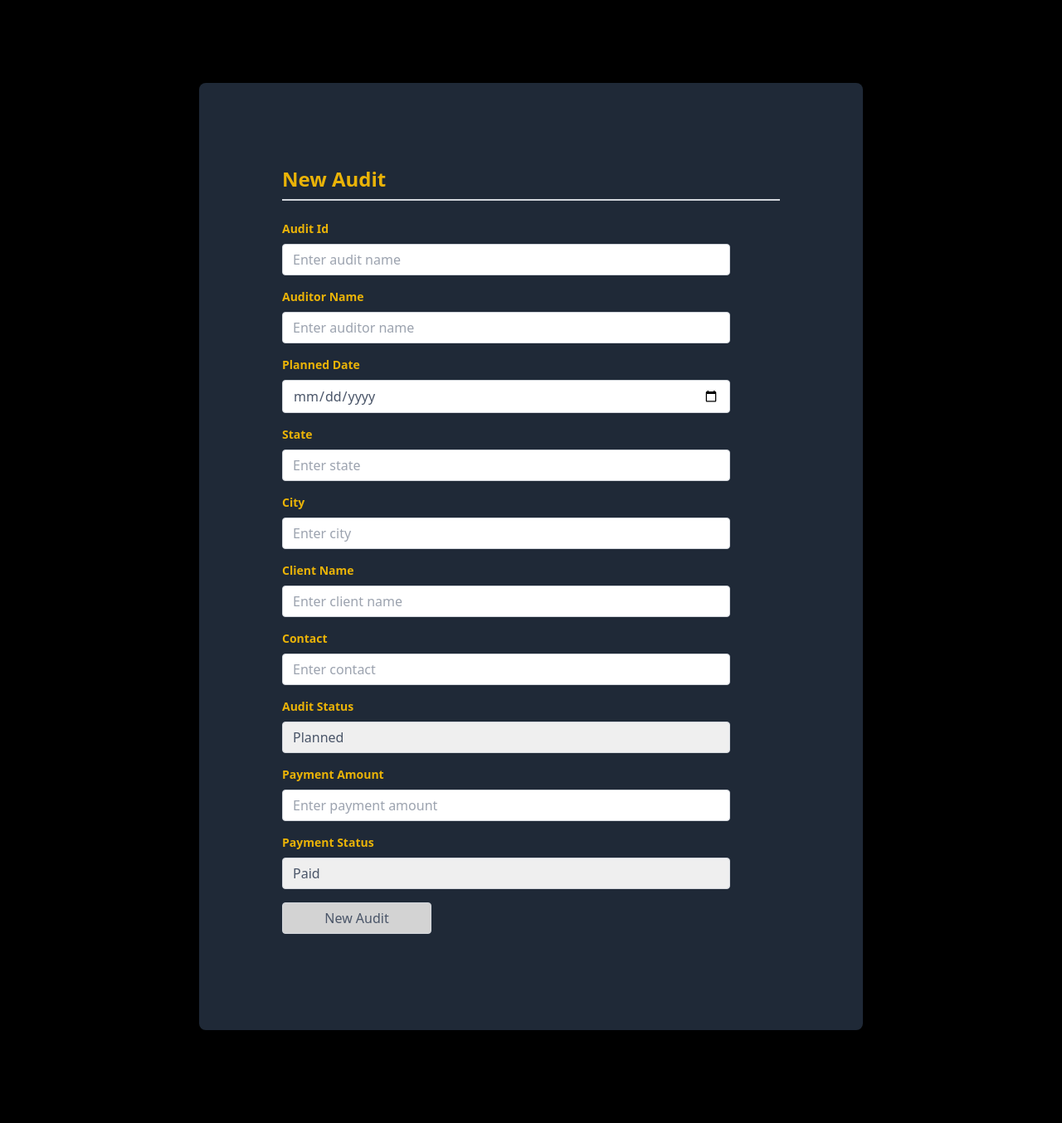
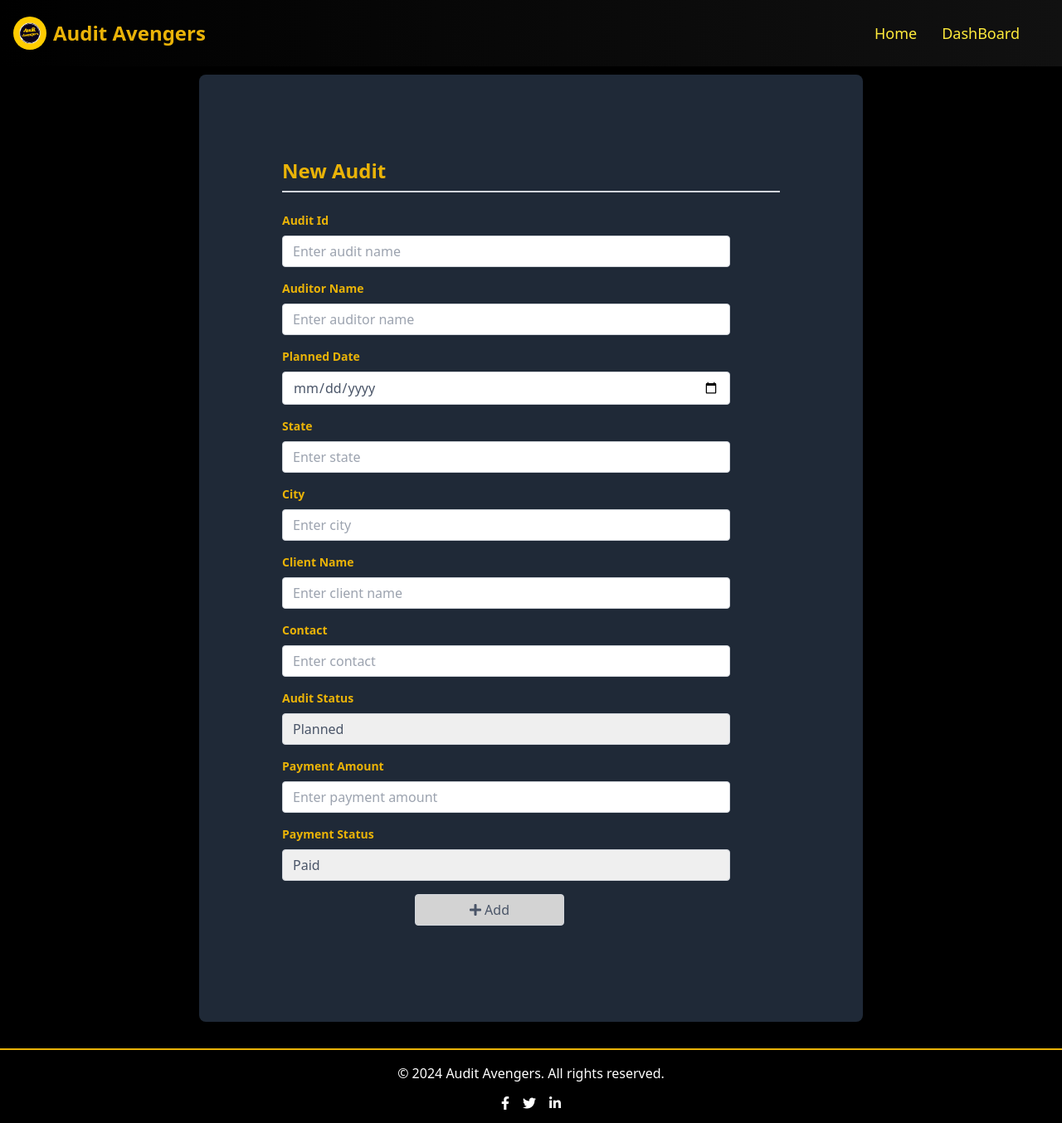
Before and after one commit to Rajesh-koneru/Audit-Avenger, a Flask app: page /admin/manual_data in a window 1280 px wide. Shown: the whole page at 83% size. Before the commit the page ends 1242 px from the top, so only its background shows below. Run offline with Flask 3, Linux system fonts and the light colour scheme; some libraries are stand-ins or nearby versions.

Commit message:
final commit 16

```diff
--- a/audit_tarcker/__init__.py
+++ b/audit_tarcker/__init__.py
@@ -64,7 +64,7 @@ def create_App():
 
 
     # Dashboard (Protected)
-    @app.route('/dashboard')  # Role-based check first
+    @app.route('/admin/dashboard')  # Role-based check first
     @login_required  # Then login check
     @only_one('admin')
     def dashboard():
--- a/audit_tarcker/index.py
+++ b/audit_tarcker/index.py
@@ -92,7 +92,7 @@ def logout():
 @only_one('admin')
 def admin():
     if session.get('username') == ADMIN_USERNAME:
-        return redirect('/dashboard')
+        return redirect('/admin/dashboard')
     return "Unauthorized", 403
 
 
--- a/audit_tarcker/static/java/manual.js
+++ b/audit_tarcker/static/java/manual.js
@@ -8,8 +8,8 @@ document.getElementById('submit').addEventListener("click", () => {
 
     // Iterate over NodeList using forEach
     elements.forEach((ele) => { // ✅ `forEach` should be used on `elements`, not separately
-        let name = ele.name;  // Get the input name attribute
-        let value = ele.value; // Get the input value
+        let name = ele.name.trim();  // Get the input name attribute
+        let value = ele.value.trim(); // Get the input value
         data[name] = value; // Store in the data object
     });
 
@@ -29,15 +29,21 @@ document.getElementById('submit').addEventListener("click", () => {
                 return 'Data not sent';
             }
 
+
             let msg = await response.json(); // ✅ Corrected variable name (`meg` → `msg`)
             console.log(msg);
             alert(msg.message || "Data sent successfully!"); // ✅ Show a proper message
-
-        } catch (error) {
+            // redirecting to dashboard after success
+            if (result.ok) {
+                window.location.href = 'https://finalavengers.onrender.com/dashboard';
+            }
+        }
+        catch (error) {
             console.error("Error sending data:", error); // ✅ Handle network errors
             alert("An error occurred while sending data.");
         }
     }
 
     sendData(); // ✅ Call function to send data
+
 });
--- a/audit_tarcker/templates/home1.html
+++ b/audit_tarcker/templates/home1.html
@@ -88,6 +88,8 @@
             .nav-links.show {
                 display: flex;
                 margin-top:50px;
+                background: linear-gradient(to right, #1f2937, #000000);
+               border-radius:0px 0px 10px 10px;
             }
 
             .nav-links li {
--- a/audit_tarcker/templates/newaudit.html
+++ b/audit_tarcker/templates/newaudit.html
@@ -22,11 +22,112 @@
             box-shadow: 0 0 0 3px rgba(66, 153, 225, 0.5); /* Custom shadow on focus */
             outline: none; /* Ensures outline is not shown */
         }
+        #submit{
+            transition:background-color 0.5s ease-in-out;
+            background-color:lightgrey;
+        }
+        #submit:hover{
+                background-color:linear-gradient(to right, #1f2937, #000000);
+
+        }
+         header{
+        background: linear-gradient(to right, #000000, #111111);
+        height:10vh;
+    }
+      #navbar {
+            display: flex;
+            justify-content: space-between;
+            align-items: center;
+            padding: 15px 20px;
+            color: white;
+        }
+
+        .nav-links {
+            list-style: none;
+            display: flex;
+        }
+
+        .nav-links li {
+            margin: 0 15px;
+        }
+
+        .nav-links a {
+            text-decoration: none;
+            color: #FFEB3B;
+            font-size: 18px;
+        }
+
+        /* Hamburger Icon */
+        .hamburger {
+            display: none;
+            font-size: 24px;
+            cursor: pointer;
+        }
+        #addBtn{
+            width:200px;
+             left:160px;
+             position:relative;
+            }
+
+        /* Responsive styles */
+        @media screen and (max-width: 480px) {
+            .nav-links {
+                display: none;
+                flex-direction: column;
+                background: #444;
+                position: absolute;
+                top: 60px;
+                left: 0;
+                width: 100%;
+                text-align: center;
+                padding: 15px 0;
+            }
+
+            .nav-links.show {
+                display: flex;
+                margin-top:5px;
+                background: linear-gradient(to right, #1f2937, #000000);
+                border-radius:0px 0px 10px 10px;
+            }
+
+            .nav-links li {
+                margin: 10px 0;
+            }
+
+            .hamburger {
+                display: block;
+
+            }
+            #addBtn{
+             left:10px;
+             position:relative;;
+            }
+
+        }
 
     </style>
 </head>
-<body class="bg-black font-roboto min-h-screen flex items-center justify-center">
-    <div class="container mx-auto p-6" style="width:1000px; justify-content:center;padding:100px">
+<body class="bg-black font-roboto min-h-screen flex-c items-center justify-center">
+  <header class="text-yellow-500 p-4 flex justify-between items-center">
+   <div class="flex items-center">
+    <img alt="Audit Avengers logo with a shield icon" class="h-10 w-10 mr-2" height="50" src="{{ url_for('static', filename='2.png') }}" width="50px" style="border-radius:35px"/>
+    <h1 class="text-2xl font-bold">
+     Audit Avengers
+    </h1>
+   </div>
+   <nav class="flex space-x-4" id="navbar">
+    <ul class="nav-links">
+       <li> <a class="text-yellow-500 hover:text-yellow-300" href="/" >
+         Home
+       </a></li>
+        <li><a class="text-yellow-500 hover:text-yellow-300" href="#" >
+         DashBoard
+        </a></li>
+    </ul>
+   </nav>
+   <div class="hamburger" onclick="toggleMenu()">☰</div>
+  </header>
+    <div class="container mx-auto p-6" style="width:1000px; justify-content:center;padding:10px 100px 0 100px ">
         <div class="bg-gray-800 p-8 rounded-lg shadow-lg" style="padding:100px;">
             <h1 class="text-2xl font-bold mb-6 border-b-2 border-gray-300 pb-2 text-yellow-500">New Audit</h1>
             <form>
@@ -78,14 +179,30 @@
                         <option>Pending</option>
                     </select>
                 </div>
-                <div class="flex items-center justify-between" style="width:200px; ">
-                    <button class="input" type="button" style="background-color:lightgrey " id="submit">
-                        New Audit
+                <div  id="addBtn">
+                    <button class="input" type="button"  id="submit">
+                         <i class="fas fa-plus"></i> Add
                     </button>
                 </div>
             </form>
         </div>
     </div>
+    <footer class="bg-black text-white p-4 mt-8 border-t-2 border-yellow-500">
+    <div class="container mx-auto text-center">
+        <p>&copy; 2024 Audit Avengers. All rights reserved.</p>
+        <div class="flex justify-center space-x-4 mt-4">
+            <a href="#" class="hover:text-yellow-500"><i class="fab fa-facebook-f"></i></a>
+            <a href="#" class="hover:text-yellow-500"><i class="fab fa-twitter"></i></a>
+            <a href="#" class="hover:text-yellow-500"><i class="fab fa-linkedin-in"></i></a>
+        </div>
+    </div>
+</footer>
+
+<script>
+    function toggleMenu() {
+            document.querySelector(".nav-links").classList.toggle("show");
+        }
+</script>
 <script src="/static/java/manual.js"></script>
 </body>
 </html>
```
Also changed, not shown: audit_tarcker/AdminReport.py (+21 -6 lines), audit_tarcker/static/java/adminReport.js (+139 -17 lines), audit_tarcker/templates/auditor_page.html (+13 -2 lines), audit_tarcker/templates/dashboard.html (+10 -0 lines), audit_tarcker/templates/report1.html (+28 -4 lines), audit_tarcker/templates/2.html (renamed from audit_tarcker/templates/report2.html), run.py (line endings or trailing spaces), 1 other file.
